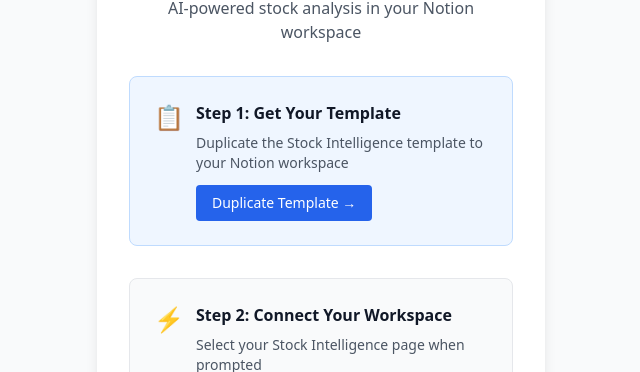
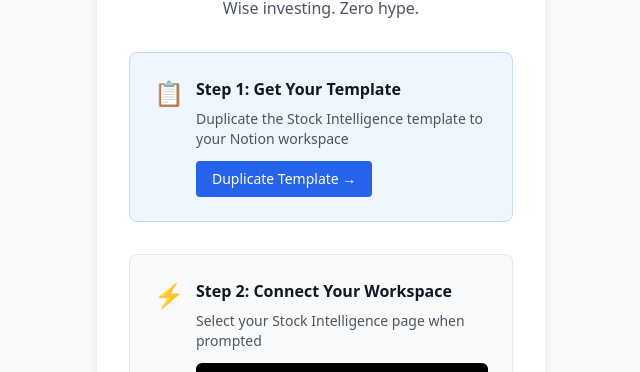
Before and after one commit to shalom-ormsby/stock-intelligence, a website: page public/index.html in a window 1280 px wide. Shown: the part 156-528 px from the top of the page, without its empty margins (319-959 px from the left). Drawn offline with nearby package versions, Linux system fonts and the light colour scheme.

Commit message:
Update index.html

```diff
--- a/public/index.html
+++ b/public/index.html
@@ -14,7 +14,7 @@
             <div class="text-center mb-8">
                 <div class="text-6xl mb-4">🌿</div>
                 <h1 class="text-3xl font-bold text-gray-900">Sage Stocks</h1>
-                <p class="mt-2 text-gray-600">AI-powered stock analysis in your Notion workspace</p>
+                <p class="mt-2 text-gray-600">Wise investing. Zero hype.</p>
             </div>
 
             <!-- Status Messages -->
```
